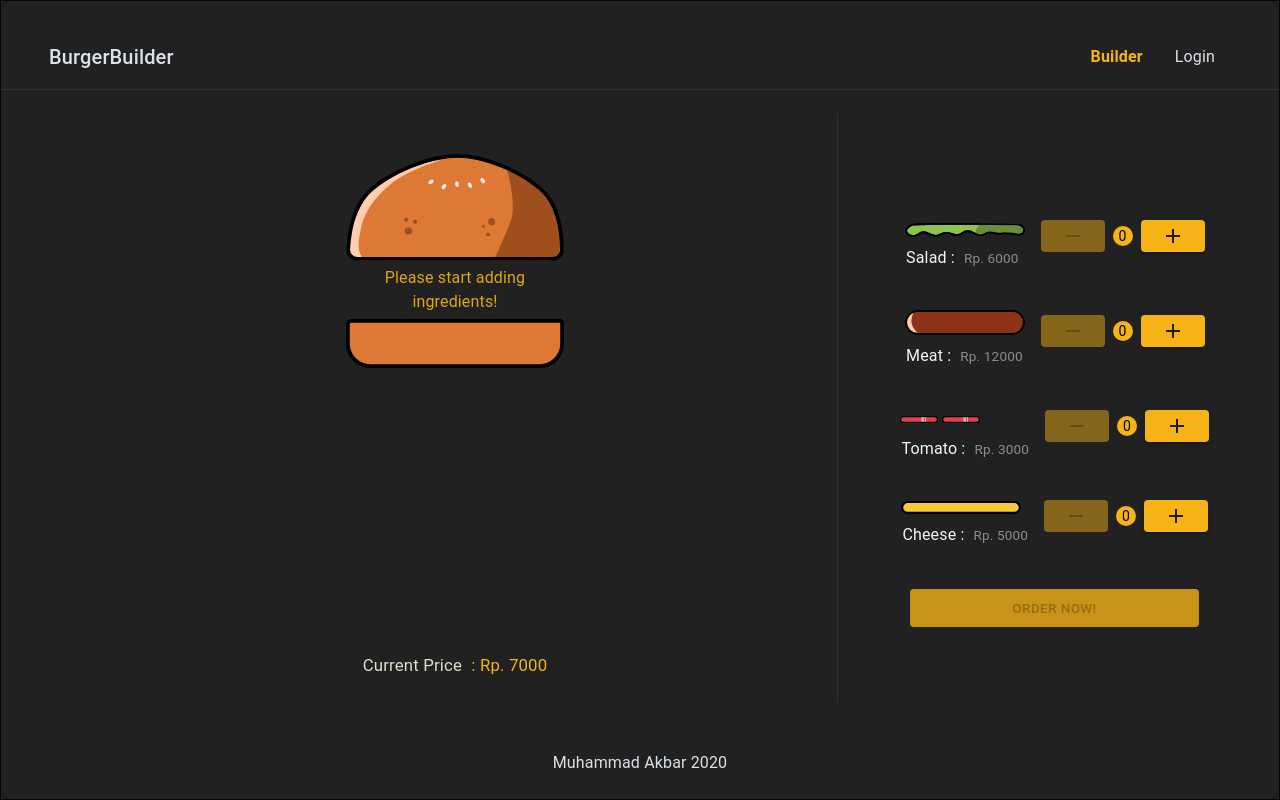
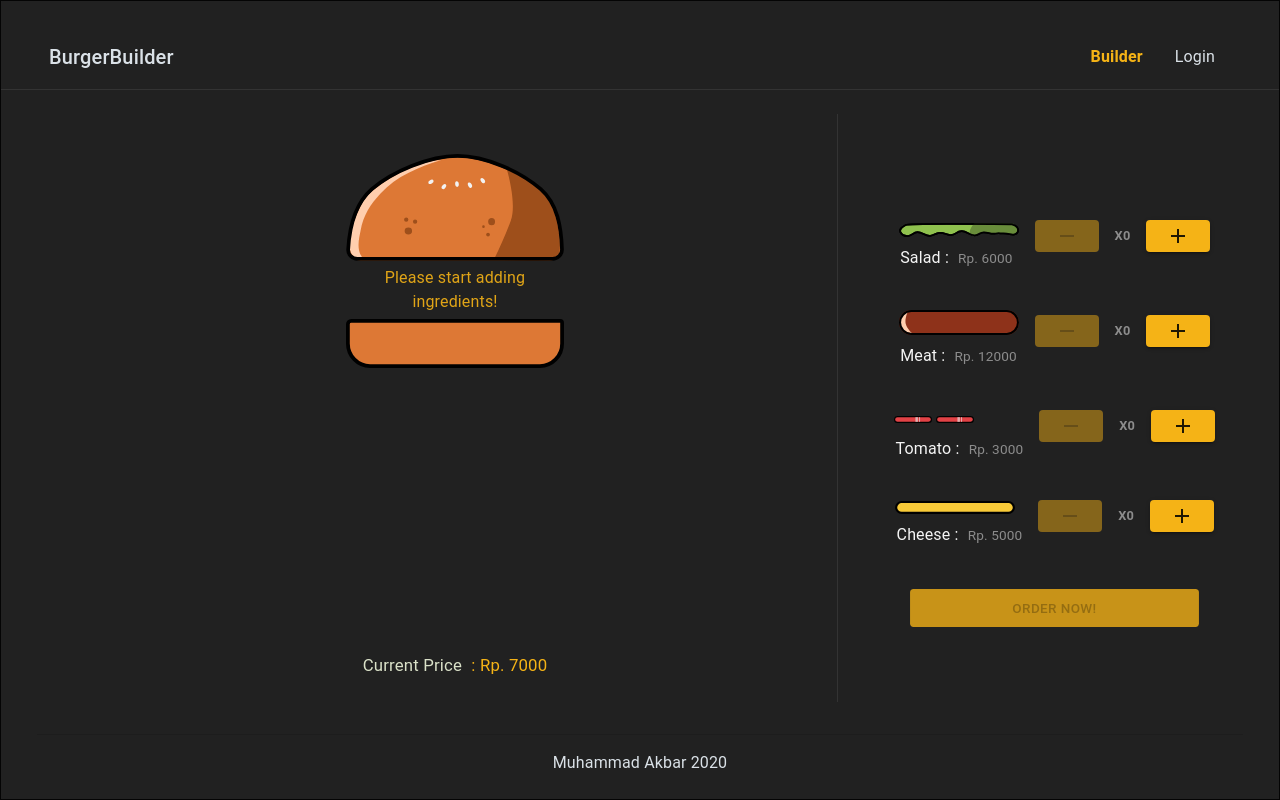
Before and after one commit to MuhammadAkbar11/burger-builder, a React (Create React App) app: page / in a window 1280 px wide. Built offline with nearby package versions, Linux system fonts and the light colour scheme; the HTML template or start-up script is replaced by a standard one.

Commit message:
update counter in build contorls

```diff
--- a/src/components/Burger/BuildControls/BuildControl.jsx/index.jsx
+++ b/src/components/Burger/BuildControls/BuildControl.jsx/index.jsx
@@ -44,7 +44,7 @@ const BuildControl = props => {
         >
           <RemoveIcon />
         </Button>
-        <span className={className.badgeTotal}>{props.total}</span>
+        <span className={className.badgeTotal}>X{props.total}</span>
         <Button
           size="small"
           variant="contained"
--- a/src/components/Burger/BuildControls/BuildControl.jsx/styles.jsx
+++ b/src/components/Burger/BuildControls/BuildControl.jsx/styles.jsx
@@ -51,11 +51,9 @@ const useStyles = makeStyles(theme => ({
     },
   },
   badgeTotal: {
-    backgroundColor: theme.palette.primary.main,
-    color: "#000",
-    borderRadius: "50%",
-    height: 20,
-    width: 20,
+    color: "#8C8C8C",
+    fontSize: ".8rem",
+    fontWeight: "600",
     display: "flex",
     justifyContent: "center",
     alignItems: "center",
```
